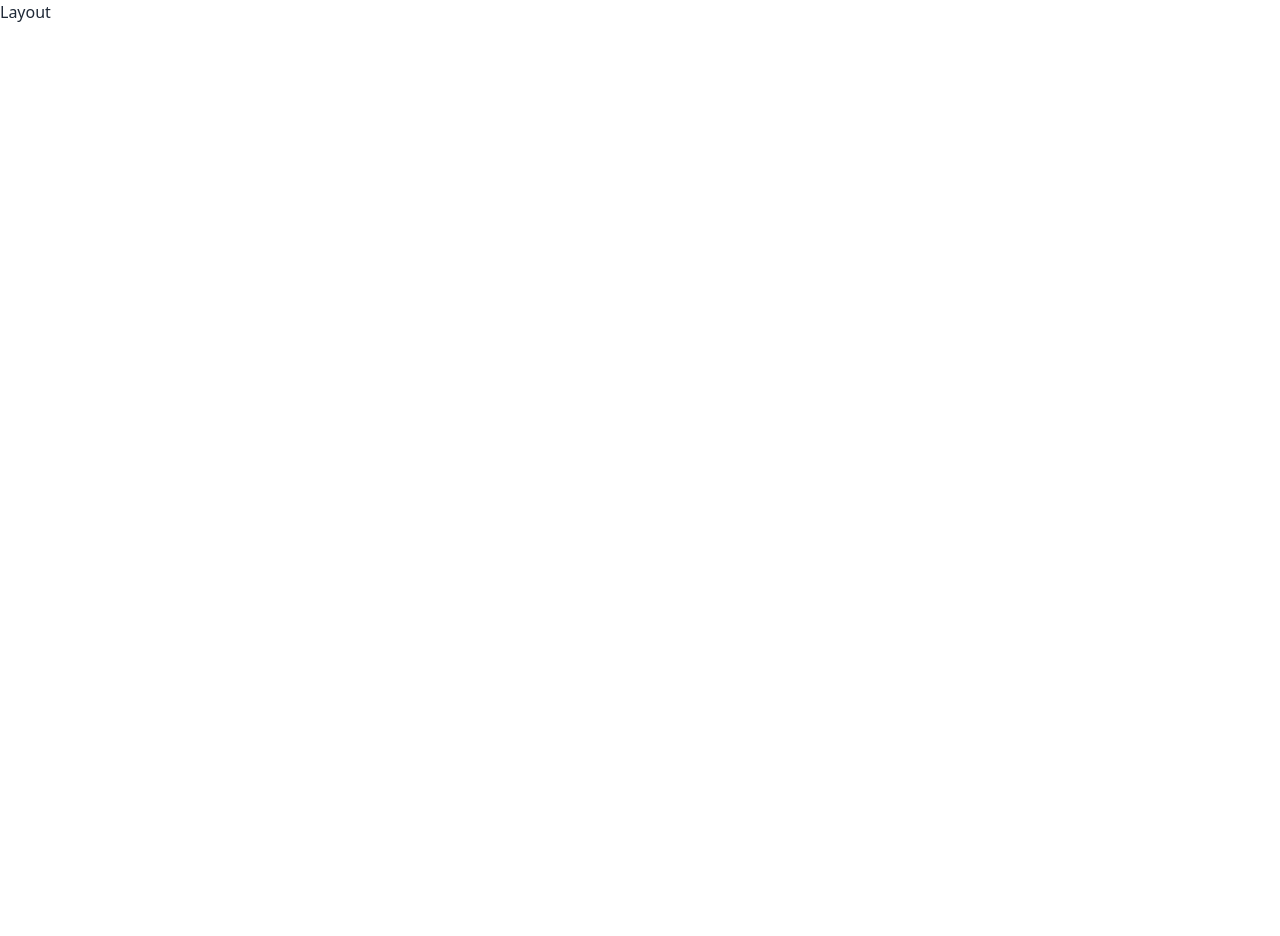
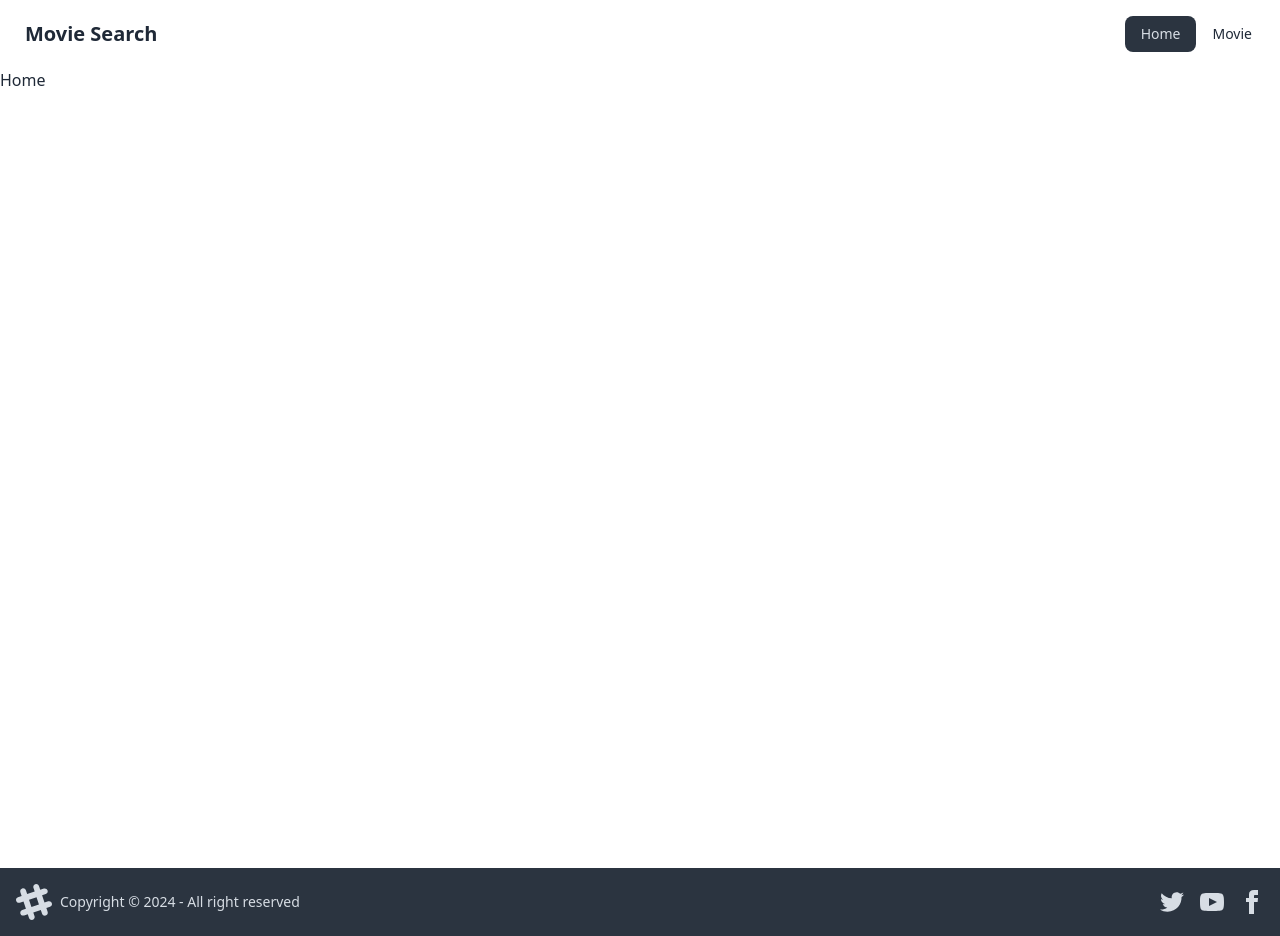
Before and after one commit to tanakAoi/movie-search-app, a React (Vite) app: page / in a window 1280 px wide. Before the commit the page ends 800 px from the top, so only its background shows below. Built offline with nearby package versions, Linux system fonts and the light colour scheme.

Commit message:
feat : add header and footer & fix basic layout

```diff
--- /dev/null
+++ b/src/components/footer.tsx
@@ -0,0 +1,55 @@
+export const Footer = () => {
+  return (
+    <footer className="footer items-center p-4 bg-neutral text-neutral-content">
+      <aside className="items-center grid-flow-col">
+        <svg
+          width="36"
+          height="36"
+          viewBox="0 0 24 24"
+          xmlns="http://www.w3.org/2000/svg"
+          fillRule="evenodd"
+          clipRule="evenodd"
+          className="fill-current"
+        >
+          <path d="M22.672 15.226l-2.432.811.841 2.515c.33 1.019-.209 2.127-1.23 2.456-1.15.325-2.148-.321-2.463-1.226l-.84-2.518-5.013 1.677.84 2.517c.391 1.203-.434 2.542-1.831 2.542-.88 0-1.601-.564-1.86-1.314l-.842-2.516-2.431.809c-1.135.328-2.145-.317-2.463-1.229-.329-1.018.211-2.127 1.231-2.456l2.432-.809-1.621-4.823-2.432.808c-1.355.384-2.558-.59-2.558-1.839 0-.817.509-1.582 1.327-1.846l2.433-.809-.842-2.515c-.33-1.02.211-2.129 1.232-2.458 1.02-.329 2.13.209 2.461 1.229l.842 2.515 5.011-1.677-.839-2.517c-.403-1.238.484-2.553 1.843-2.553.819 0 1.585.509 1.85 1.326l.841 2.517 2.431-.81c1.02-.33 2.131.211 2.461 1.229.332 1.018-.21 2.126-1.23 2.456l-2.433.809 1.622 4.823 2.433-.809c1.242-.401 2.557.484 2.557 1.838 0 .819-.51 1.583-1.328 1.847m-8.992-6.428l-5.01 1.675 1.619 4.828 5.011-1.674-1.62-4.829z"></path>
+        </svg>
+        <p>Copyright © 2024 - All right reserved</p>
+      </aside>
+      <nav className="grid-flow-col gap-4 md:place-self-center md:justify-self-end">
+        <a>
+          <svg
+            xmlns="http://www.w3.org/2000/svg"
+            width="24"
+            height="24"
+            viewBox="0 0 24 24"
+            className="fill-current"
+          >
+            <path d="M24 4.557c-.883.392-1.832.656-2.828.775 1.017-.609 1.798-1.574 2.165-2.724-.951.564-2.005.974-3.127 1.195-.897-.957-2.178-1.555-3.594-1.555-3.179 0-5.515 2.966-4.797 6.045-4.091-.205-7.719-2.165-10.148-5.144-1.29 2.213-.669 5.108 1.523 6.574-.806-.026-1.566-.247-2.229-.616-.054 2.281 1.581 4.415 3.949 4.89-.693.188-1.452.232-2.224.084.626 1.956 2.444 3.379 4.6 3.419-2.07 1.623-4.678 2.348-7.29 2.04 2.179 1.397 4.768 2.212 7.548 2.212 9.142 0 14.307-7.721 13.995-14.646.962-.695 1.797-1.562 2.457-2.549z"></path>
+          </svg>
+        </a>
+        <a>
+          <svg
+            xmlns="http://www.w3.org/2000/svg"
+            width="24"
+            height="24"
+            viewBox="0 0 24 24"
+            className="fill-current"
+          >
+            <path d="M19.615 3.184c-3.604-.246-11.631-.245-15.23 0-3.897.266-4.356 2.62-4.385 8.816.029 6.185.484 8.549 4.385 8.816 3.6.245 11.626.246 15.23 0 3.897-.266 4.356-2.62 4.385-8.816-.029-6.185-.484-8.549-4.385-8.816zm-10.615 12.816v-8l8 3.993-8 4.007z"></path>
+          </svg>
+        </a>
+        <a>
+          <svg
+            xmlns="http://www.w3.org/2000/svg"
+            width="24"
+            height="24"
+            viewBox="0 0 24 24"
+            className="fill-current"
+          >
+            <path d="M9 8h-3v4h3v12h5v-12h3.642l.358-4h-4v-1.667c0-.955.192-1.333 1.115-1.333h2.885v-5h-3.808c-3.596 0-5.192 1.583-5.192 4.615v3.385z"></path>
+          </svg>
+        </a>
+      </nav>
+    </footer>
+  );
+};
--- /dev/null
+++ b/src/components/header.tsx
@@ -0,0 +1,23 @@
+import { NavLink } from "react-router-dom";
+
+export const Header = () => {
+  return (
+    <header>
+      <div className="navbar bg-base-100">
+        <div className="flex-1">
+          <a className="btn btn-ghost text-xl">Movie Search</a>
+        </div>
+        <div className="flex-none">
+          <ul className="menu menu-horizontal px-1">
+            <li>
+              <NavLink to={"/"}>Home</NavLink>
+            </li>
+            <li>
+              <NavLink to={"/movie"}>Movie</NavLink>
+            </li>
+          </ul>
+        </div>
+      </div>
+    </header>
+  );
+};
--- a/src/pages/Home.tsx
+++ b/src/pages/Home.tsx
@@ -1,3 +1,5 @@
 export const Home = () => {
-    return <>Home</>;
+    return <div className="min-h-screen">
+      Home
+    </div>;
   };
--- a/src/pages/Layout.tsx
+++ b/src/pages/Layout.tsx
@@ -1,3 +1,15 @@
+import { Outlet } from "react-router-dom";
+import { Header } from "../components/header";
+import { Footer } from "../components/footer";
+
 export const Layout = () => {
-  return <>Layout</>;
+  return (
+    <>
+      <Header />
+      <main>
+        <Outlet />
+      </main>
+      <Footer />
+    </>
+  );
 };
```
